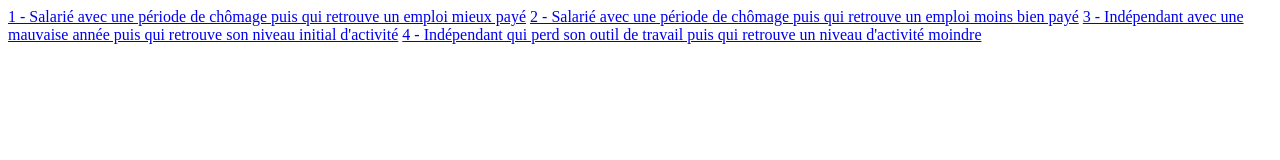
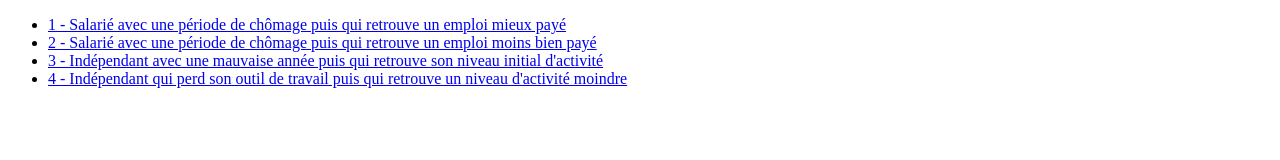
Before and after one commit to cbenz/openfisca-prelevement-source, a website: page index.html in a window 1280 px wide. Drawn offline with Linux system fonts and the light colour scheme.

Commit message:
Use <ul>.

```diff
--- a/index.html
+++ b/index.html
@@ -7,11 +7,24 @@
     <title>OpenFisca Visualizations</title>
 </head>
 <body>
-    <a href="example0.html">1 - Salarié avec une période de chômage puis qui retrouve un emploi mieux payé</a>
-    <a href="example1.html">2 - Salarié avec une période de chômage puis qui retrouve un emploi moins bien payé</a>
-    <a href="example2.html">3 - Indépendant avec une mauvaise année puis qui retrouve son niveau initial d'activité</a>
-    <a href="example3.html">
-        4 - Indépendant qui perd son outil de travail puis qui retrouve un niveau d'activité moindre
-    </a>
+    <ul>
+        <li>
+            <a href="example0.html">1 - Salarié avec une période de chômage puis qui retrouve un emploi mieux payé</a>
+        </li>
+        <li>
+            <a href="example1.html">
+                2 - Salarié avec une période de chômage puis qui retrouve un emploi moins bien payé
+            </a>
+        </li>
+        <li>
+            <a href="example2.html">
+                3 - Indépendant avec une mauvaise année puis qui retrouve son niveau initial d'activité
+            </a>
+        </li>
+        <li>
+            <a href="example3.html">
+                4 - Indépendant qui perd son outil de travail puis qui retrouve un niveau d'activité moindre
+            </a>
+        </li>
 </body>
 </html>
```
